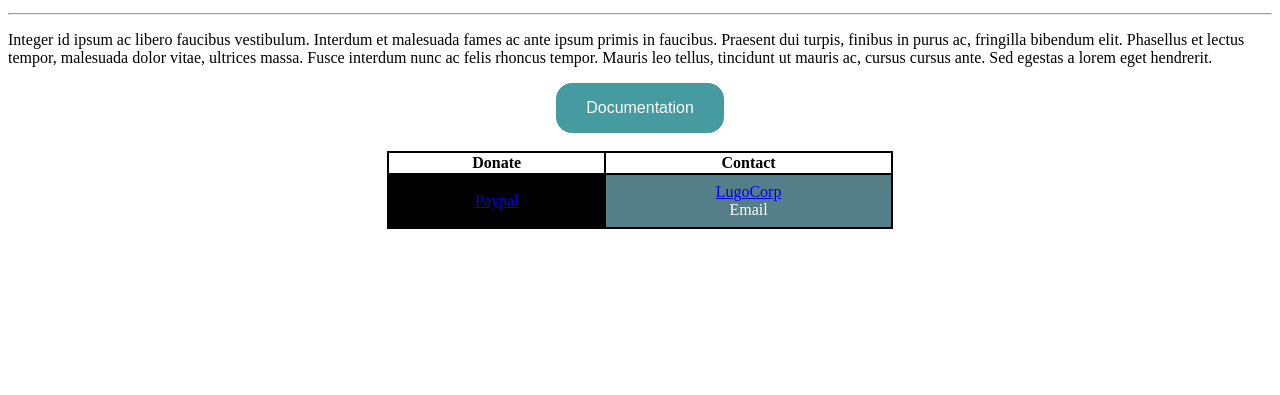
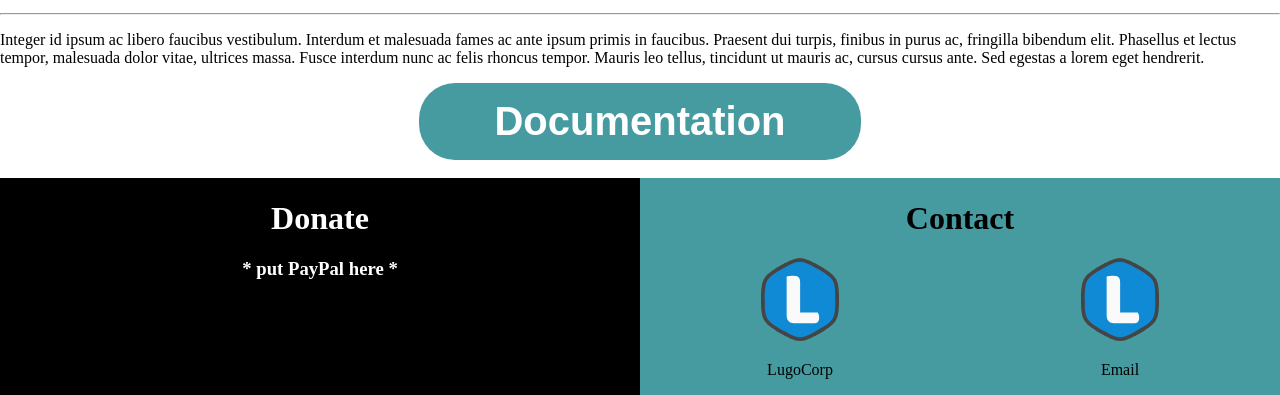
Before and after one commit to alugocp/argzilla, a plain HTML site: page index.html in a window 1280 px wide. Shown: the part 795-1190 px from the top of the page. Before the commit the page ends 1032 px from the top, so only its background shows below. Drawn offline with Linux system fonts and the light colour scheme.

Commit message:
Added new styling to the bottom of the page

```diff
--- a/index.html
+++ b/index.html
@@ -47,21 +47,26 @@
   </p>
 
   <div class="center">
-    <button class="btn"> Documentation </button>
+    <button class="docs-btn"> Documentation </button>
   </div>
 
   <br>
-  <div class="center">
-    <table>
-      <tr>
-        <th>Donate</th>
-        <th>Contact</th>
-      </tr>
-      <tr>
-        <td bgcolor=“000000”> <a href="http://www.paypal.com"> Paypal </a> </td>
-        <td bgcolor="557f88"> <a href="http://www.paypal.com"> LugoCorp</a> <br> Email </td>
-      </tr>
-    </table>
+
+  <!-- Contact section -->
+  <div class="donate-contact">
+    <div class="donate">
+      <h1>Donate</h1>
+      <h3>* put PayPal here *</h3>
+    </div>
+    <div class="contact">
+      <h1>Contact</h1>
+      <div class="contact-icons">
+        <div><img src="lugocorp-hex.svg"/></div>
+        <div><img src="lugocorp-hex.svg"/></div>
+        <p>LugoCorp</p>
+        <p>Email</p>
+      </div>
+    </div>
   </div>
 
 </body>
--- a/style.css
+++ b/style.css
@@ -1,18 +1,23 @@
-.btn {
-  background-color: #459ba0;
-  color: white;
-  font-size: 16px;
-  padding: 16px 30px;
-  border: none;
-  cursor: pointer;
-  border-radius: 16px;
-  text-align: center;
+
+/* General */
+:root{
+  --black:#000000;
+  --white:#ffffff;
+  --blue:#459ba0;
+}
+body{
+  overflow-x:hidden;
+  padding:0;
+  margin:0;
+}
+.center{
+  text-align:center;
 }
 
-.btn:hover {
-  background-color: black;
-  color: white;
-}
+
+
+
+
 
   table,td{
   border:2px solid black;
@@ -35,20 +40,7 @@
   td{
     height:50px;
   }
-  #557f88
-  {
-    background-color: 557f88;
-  }
-  #black
-  {
-    background-color: 000000;
-  }
 
-.center {
-  display: flex;
-  justify-content: center;
-  align-items: center;
-}
 
 iframe {
     width:50%;
@@ -70,3 +62,43 @@ div.ex1 {
 section {
   background-color: #557f88;
 }
+
+
+
+
+/* Documentation button */
+.docs-btn{
+  transition:background-color 0.1s ease;
+  background-color:var(--blue);
+  border-radius:36px;
+  text-align:center;
+  padding:16px 75px;
+  font-weight:bold;
+  font-size:40px;
+  cursor:pointer;
+  border:none;
+  color:white;
+}
+
+.docs-btn:hover{
+  background-color:black;
+}
+
+/* Donate/contact section */
+.donate-contact{
+  grid-template-columns:50% 50%;
+  text-align:center;
+  display:grid;
+}
+.donate-contact .donate{
+  background-color:var(--black);
+  color:var(--white);
+}
+.donate-contact .contact{
+  background-color:var(--blue);
+}
+.donate-contact .contact-icons{
+  grid-template-columns:50% 50%;
+  text-align:center;
+  display:grid;
+}
```
Also changed, not shown: lugocorp-hex.svg (added).
